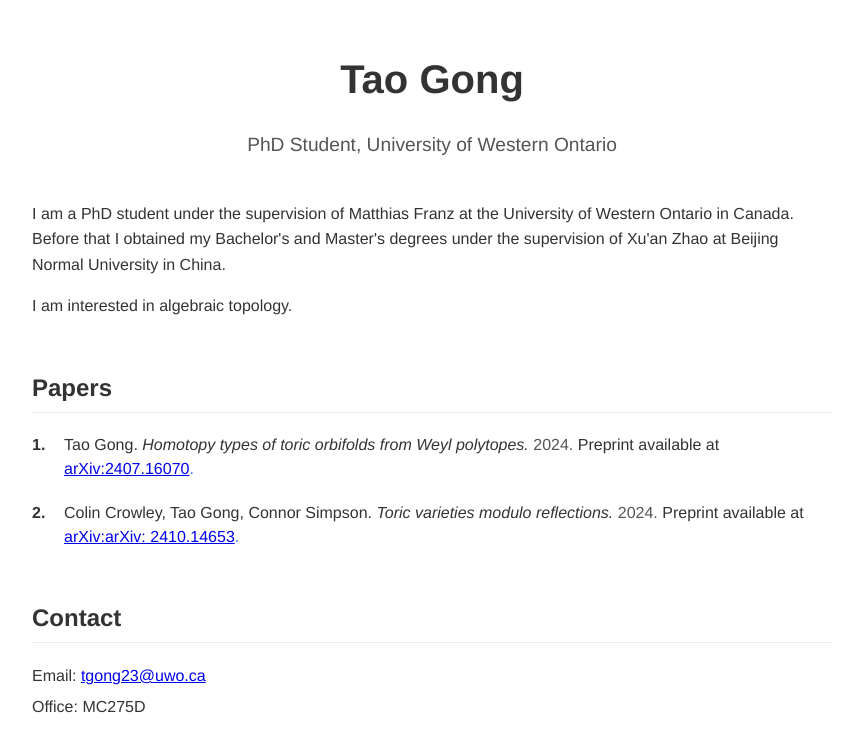
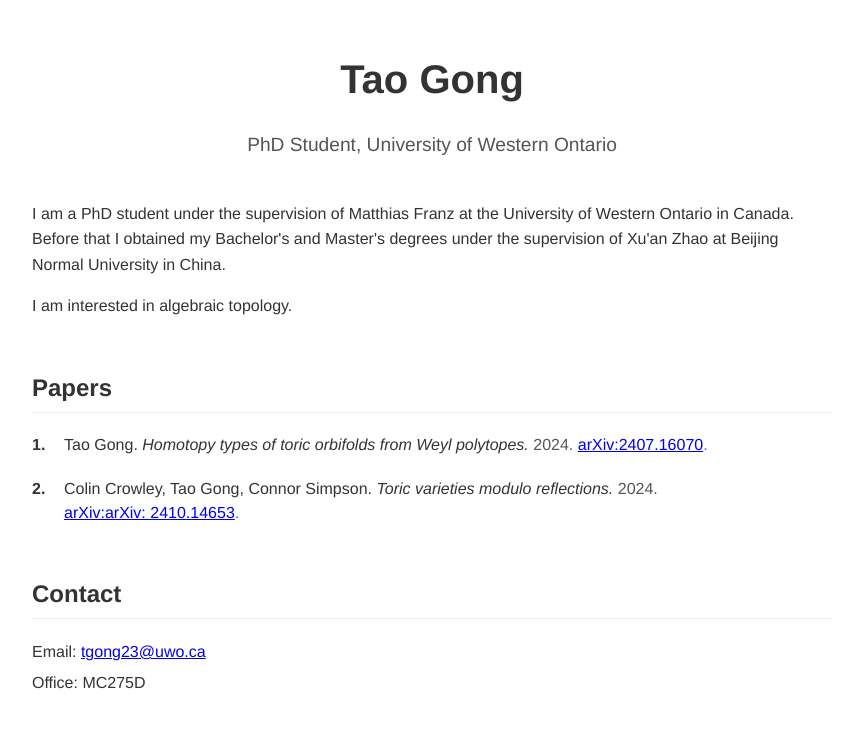
Before and after one commit to ggttaaoo/ggttaaoo.github.io, a Jekyll site: the page built from index.md, in a window 1280 px wide. Shown: the top 752 px of the page, without its empty margins (208-1071 px from the left). Built offline with Jekyll 4.4.1, drawn with Linux system fonts in a browser that asks for light colours.

Commit message:
Improved layout and added publications

```diff
--- a/index.md
+++ b/index.md
@@ -25,7 +25,7 @@ title: Tao Gong
       <span class="paper-title">{{ paper.title }}.</span>
       <span class="paper-year">{{ paper.year }}.</span>
       {% if paper.preprint %}
-        Preprint available at <span class="paper-link"> <a href="https://arxiv.org/abs/{{ paper.preprint | remove: 'arXiv:' }}">arXiv:{{ paper.preprint}}</a>.</span>
+        <span class="paper-link"> <a href="https://arxiv.org/abs/{{ paper.preprint}}">arXiv:{{ paper.preprint}}</a>.</span>
       {% elsif paper.journal %}
         <span class="paper-journal">{{ paper.journal }}.</span>
         {% if paper.doi %}
```
